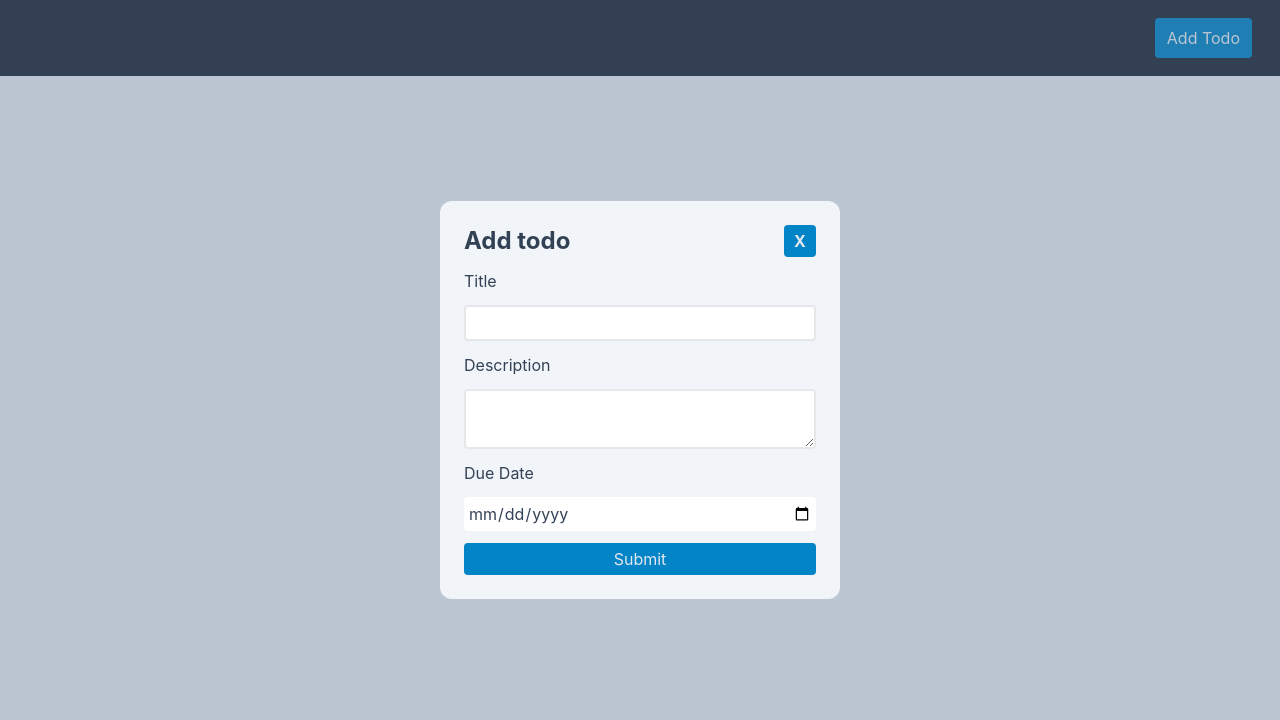
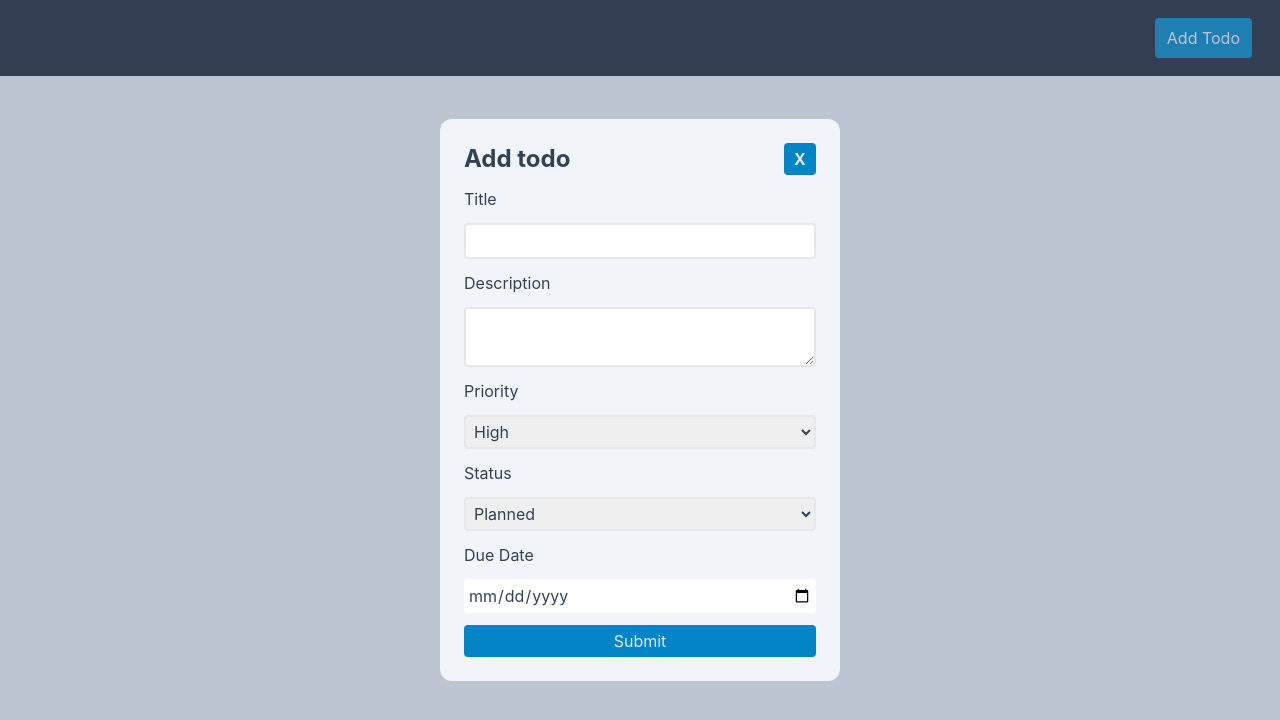
Before and after one commit to l0wgear/newboxes-todoapp, a React (Create React App) app: page / in a window 1280 px wide. Both pictures are taken after a click on the button "Add Todo". Shown: the top 720 px of the page. Built offline with nearby package versions, Linux system fonts and the light colour scheme.

Commit message:
Add priority and status to form

```diff
--- a/src/components/AddForm.js
+++ b/src/components/AddForm.js
@@ -6,6 +6,8 @@ const AddForm = ({ onSubmit, onClose, addTodo }) => {
   const [title, setTitle] = useState("");
   const [description, setDescription] = useState("");
   const [dueDate, setDueDate] = useState("");
+  const [priority, setPriority] = useState("high");
+  const [status, setStatus] = useState("planned");
   const [afterSubmit, setAfterSubmit] = useState(false);
 
   const formCallback = (e) => {
@@ -17,7 +19,7 @@ const AddForm = ({ onSubmit, onClose, addTodo }) => {
       const id = uuidv4();
       const base32 = base32hex.stringify(id).slice(0, -6).toLowerCase();
 
-      addTodo({ title, description, dueDate, id, base32 });
+      addTodo({ title, description, priority, status, dueDate, id, base32 });
       onClose();
       //   setShowForm(false);
     } else {
@@ -65,6 +67,32 @@ const AddForm = ({ onSubmit, onClose, addTodo }) => {
           }}
           value={description}
         />
+        <label htmlFor="priority">Priority</label>
+        <select
+          name="priority"
+          id="priority"
+          onChange={(e) => {
+            setPriority(e.target.value);
+          }}
+          className="text-slate-700 p-1 rounded border-2"
+        >
+          <option value="high">High</option>
+          <option value="medium">Medium</option>
+          <option value="low">Low</option>
+        </select>
+        <label htmlFor="status">Status</label>
+        <select
+          name="status"
+          id="status"
+          onChange={(e) => {
+            setStatus(e.target.value);
+          }}
+          className="text-slate-700 p-1 rounded border-2"
+        >
+          <option value="planned">Planned</option>
+          <option value="in progress">In Progress</option>
+          <option value="done">Done</option>
+        </select>
         <label htmlFor="due-date">Due Date</label>
         <input
           type="date"
```
